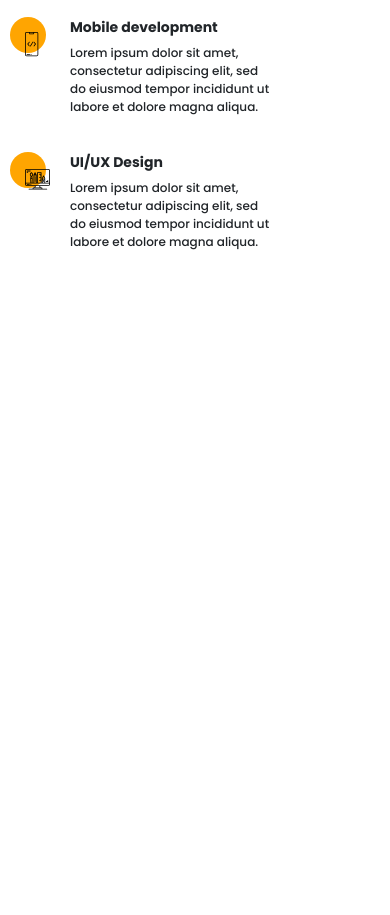
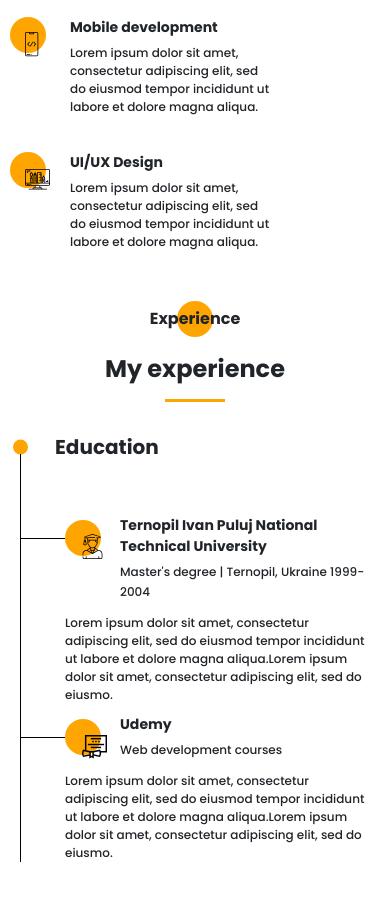
Before and after one commit to lototskyi/portfolio, a website: page src/index.html in a window 390 px wide. Shown: the part 1749-2664 px from the top of the page. Before the commit the page ends 2016 px from the top, so only its background shows below. Drawn offline with nearby package versions, Linux system fonts and the light colour scheme; files that its build step writes are made by us from their sources; files whose address does not match are found by name.

Commit message:
mobile version for 3d section

```diff
--- a/src/index.html
+++ b/src/index.html
@@ -171,7 +171,7 @@
             </div>
         </div>
     </section>
-    <!-- <section class="resume">
+    <section class="resume">
         <div class="container">
             <h2 class="title title_fz16 title-circle-center">Experience</h2>
             <div class="title title_fz36 resume__subtitle">My experience</div>
@@ -246,7 +246,7 @@
             </div>
         </div>
     </section>
-    <section class="skills">
+    <!--<section class="skills">
         <div class="container">
             <h2 class="title title_fz16 title-circle-center">Skills</h2>
             <div class="title title_fz36 skills__subtitle">What I use in my work</div>
--- a/src/sass/blocks/_media.scss
+++ b/src/sass/blocks/_media.scss
@@ -24,6 +24,13 @@
             }
         }
     }
+    .resume {
+        &__wrapper {
+            padding: 40px 40px 0 40px;
+            grid-template-columns: repeat(2, 390px);
+            column-gap: 100px;
+        }
+    }
 }
 @media (max-width: 992px) {
     .container {
@@ -45,6 +52,13 @@
                 grid-template-columns: 40px 320px;
                 column-gap: 20px;
             }
+        }
+    }
+    .resume {
+        &__wrapper {
+            padding: 30px 20px 0 20px;
+            grid-template-columns: repeat(2, 305px);
+            column-gap: 70px;
         }
     }
 }
@@ -79,6 +93,33 @@
             }
         }
     }
+    .resume {
+        padding-top: 40px;
+        &__wrapper {
+            padding: 30px 10px 0 10px;
+            grid-template-columns: repeat(2, 245px);
+            column-gap: 30px;
+        }
+        &__item {
+            &:before {
+                width: 10px;
+            }
+            &-head {
+                padding-left: 60px;
+            }
+            &-icon {
+                &:before {
+                    left: -35px;
+                }
+                img {
+                    left: -18px;
+                }
+            }
+            &-body {
+                padding-left: 20px;
+            }
+        }
+    }
 }
 @media (max-width: 576px) {
     .container {
@@ -92,6 +133,9 @@
         &_fz36 {
             font-size: 24px;
         }
+    }
+    .divider {
+        margin-top: 0;
     }
     .hamburger {
         right: 20px;
@@ -116,4 +160,50 @@
             grid-template-columns: 1fr;
         }
     }
+    .resume {
+        padding-top: 40px;
+        &__wrapper {
+            grid-template: auto / 1fr;
+            row-gap: 40px;
+        }
+        li:first-child &__item {
+            &-head {
+                padding-top: 45px;
+            }
+
+        }
+        li:not(:first-child) &__item {
+            &:before {
+                top: 33px;
+            }
+            &-icon {
+                &:before {
+                    top: -35px;
+                }
+                img {
+                    top: -19px;
+                }
+            }
+        }
+        &__item {
+            &:before {
+                width: 45px;
+            }
+            &-head {
+                padding-top: 10px;
+                padding-left: 100px;
+            }
+            &-icon {
+                &:before {
+                    left: 0;
+                }
+                img {
+                    left: 17px;
+                }
+            }
+            &-body {
+                padding-left: 45px;
+            }
+        }
+    }
 }
```
